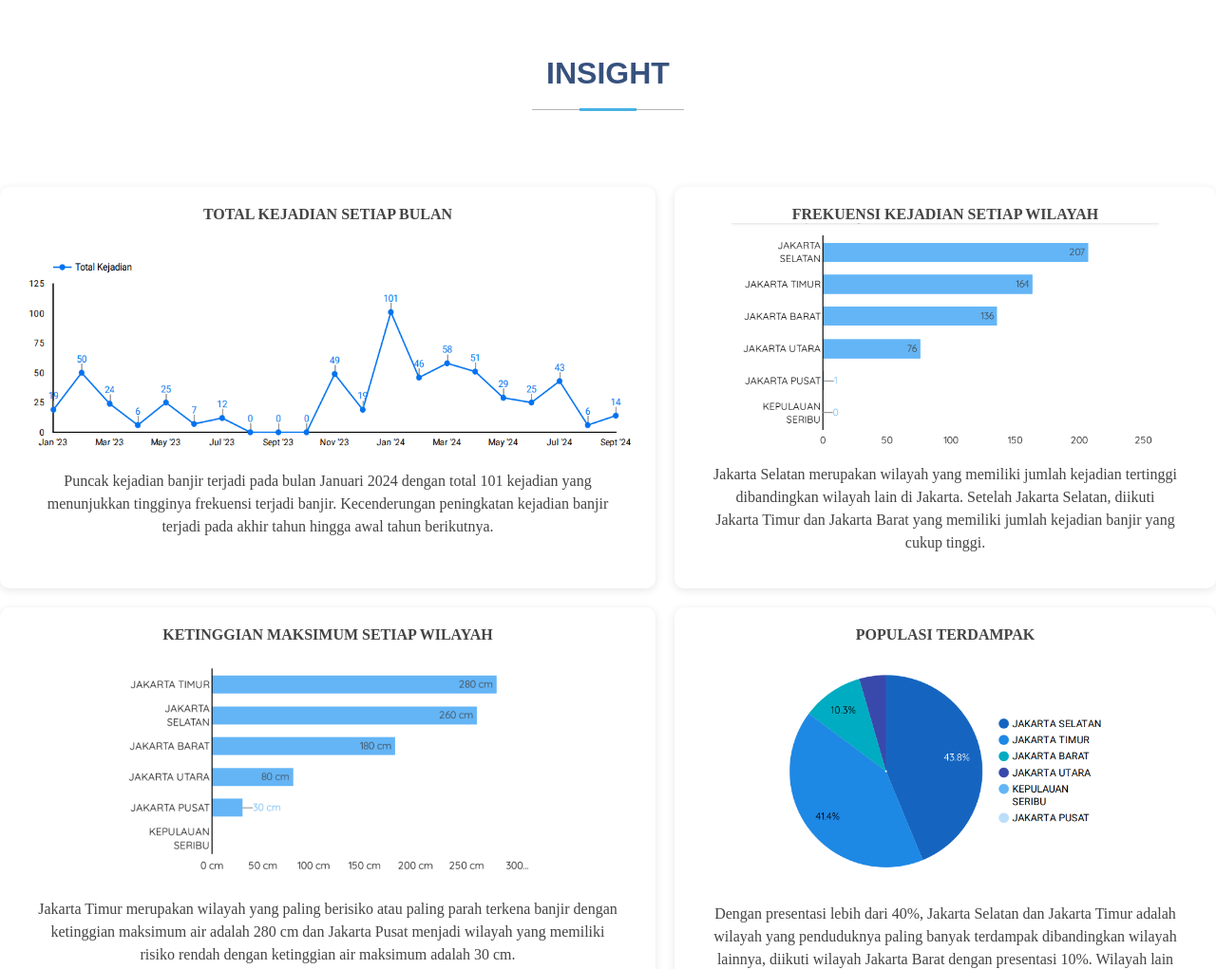
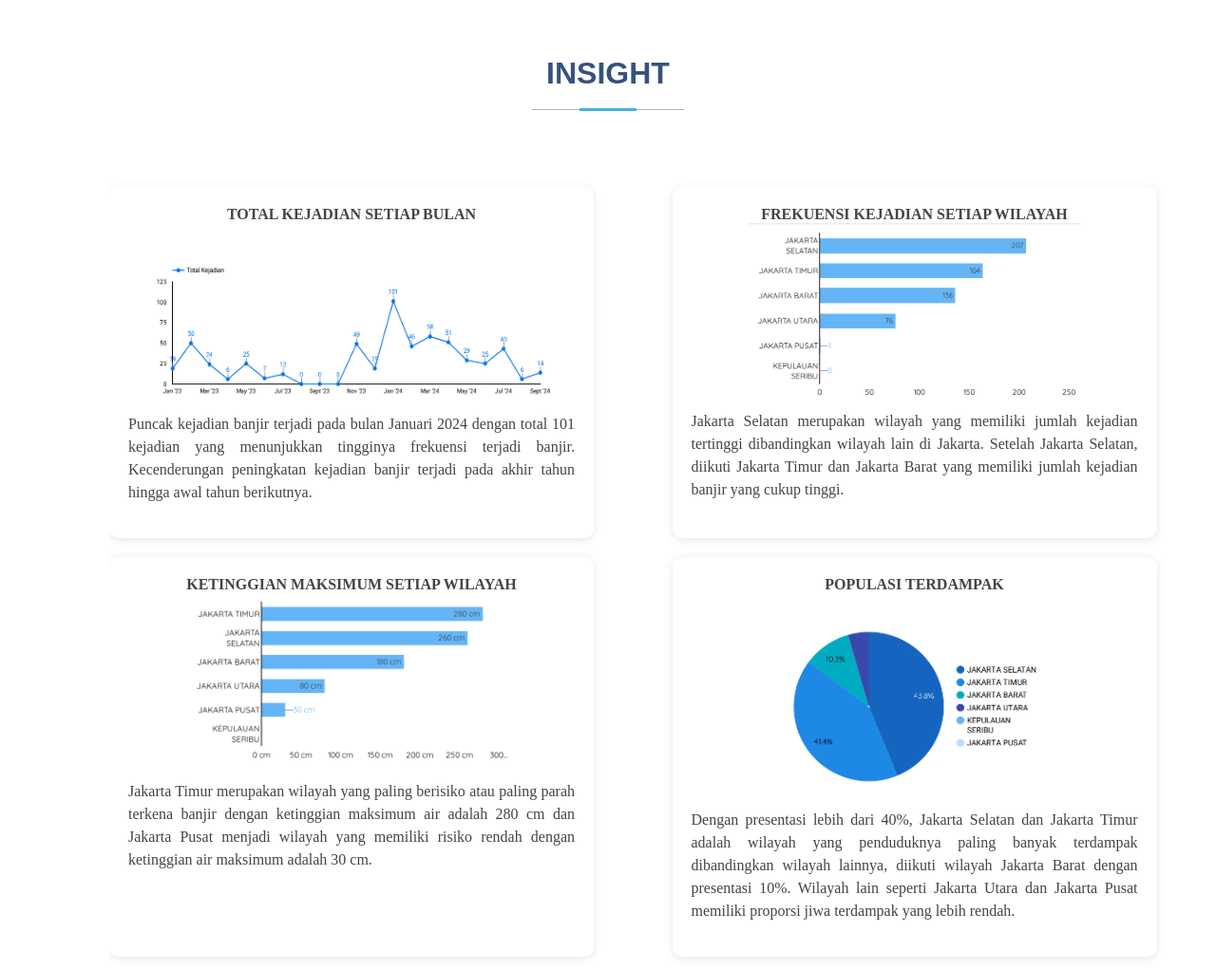
Before and after one commit to gclaraa/penulisan-ilmiah-viz, a plain HTML site: page index.html in a window 1280 px wide. Shown: the part 1560-2581 px from the top of the page at 95% size. Drawn offline with nearby package versions, Linux system fonts and the light colour scheme; a web font is replaced by a local one.

Commit message:
Update main.css

```diff
--- a/assets/css/main.css
+++ b/assets/css/main.css
@@ -284,19 +284,26 @@ iframe {
   grid-template-columns: repeat(2, 1fr);
   gap: 20px;
   justify-content: center;
+  max-width: 1200px;
+  margin: 0 auto;
+  margin-left: 115px;
 
 }
 
 
+.insight-grid article {
+  width: 100%; /* Make articles take full width of the grid cell */
+  max-width: 510px; /* Set a maximum width for each article */
+}
+
 .insight-grid p {
-  margin-left:20px;
-  margin-right:20px;
+
   line-height: 1.5;
-
+  text-align: justify;
 }
 
 
-.c, .c1, .c2, .c3 {
+.c, .c1, .c2, .c3, .c4 {
   background: white;
   border-radius: 10px;
   box-shadow: 0 2px 10px rgba(0, 0, 0, 0.1);
@@ -309,13 +316,19 @@ iframe {
 }
 
 .c1 img, .c2 img, .c3 img {
-  width: 450px;
+  width: 350px;
   height: auto;
 }
+
+.c4 img{
+  width: 250px;
+  height: auto;
+}
+
 .c img {
-  width: 650px;
-  height: 225px;
-  margin-top: 25px;
+  width: 425px;
+  height: 155px;
+  margin-top: 35px;
   margin-bottom:10px;
 }
 /* .c2 img {
@@ -323,7 +336,7 @@ iframe {
   height: auto;
 } */
 
-.c2 label {
+.c3 label {
   margin-bottom:15px;
   text-align: center;
   display: block;
```
